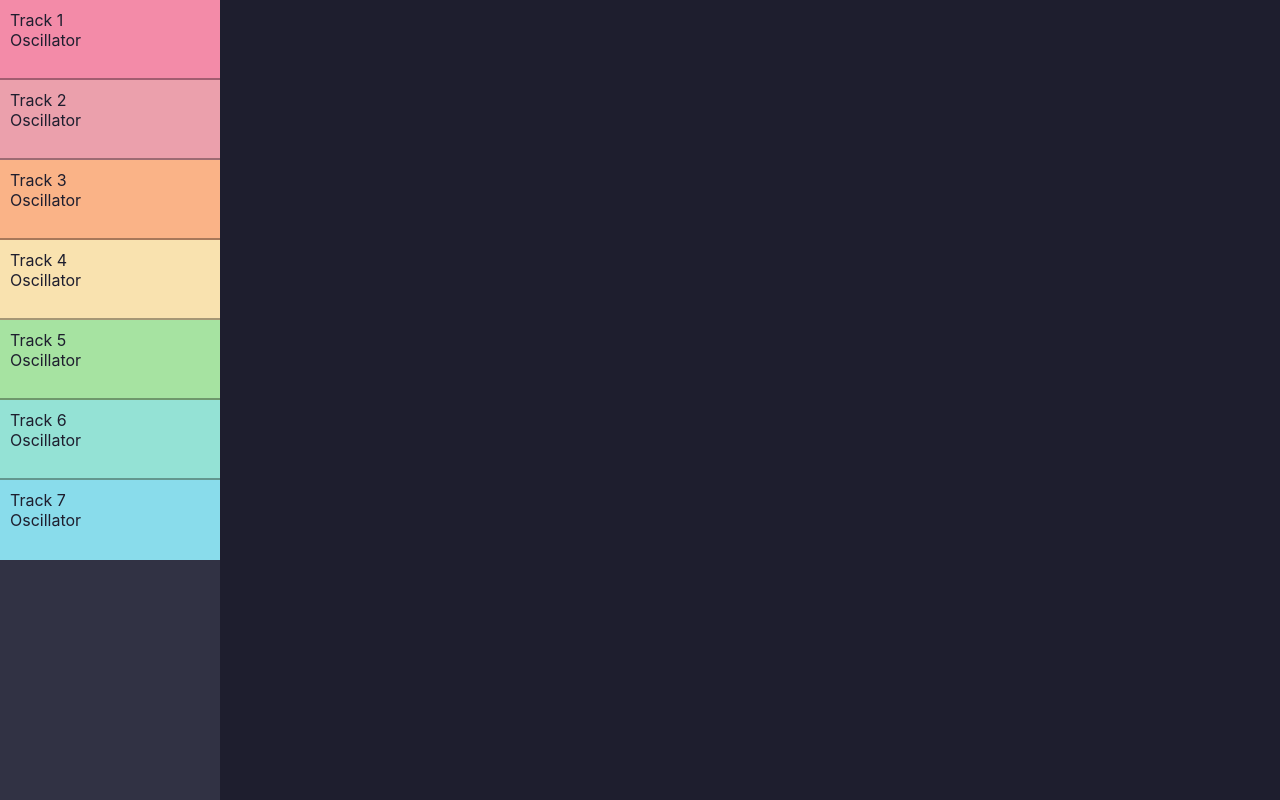
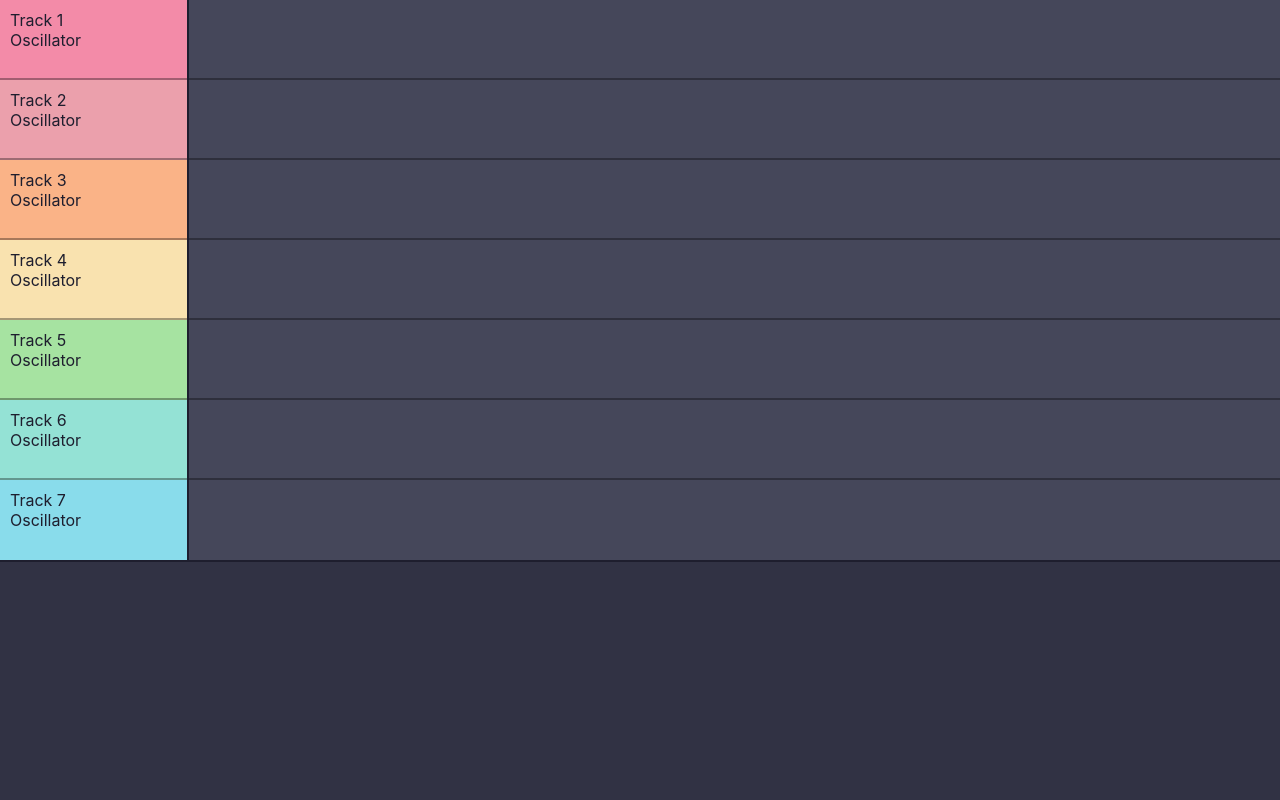
Before and after one commit to J-Meow/topaz, a website built with Vite: page index.html in a window 1280 px wide. Built offline with nearby package versions, Linux system fonts and the light colour scheme.

Commit message:
Overall view area and piano roll space

```diff
--- a/index.html
+++ b/index.html
@@ -7,6 +7,7 @@
     </head>
     <body>
         <div id="main">
+            <div class="flex-row">
                 <div id="tracks">
                     <div class="track">
                         <span>Track 1</span><span>Oscillator</span>
@@ -30,6 +31,17 @@
                         <span>Track 7</span><span>Oscillator</span>
                     </div>
                 </div>
+                <div id="overall">
+                    <div class="track"></div>
+                    <div class="track"></div>
+                    <div class="track"></div>
+                    <div class="track"></div>
+                    <div class="track"></div>
+                    <div class="track"></div>
+                    <div class="track"></div>
+                </div>
+            </div>
+            <div id="pianoroll"></div>
         </div>
         <script type="module" src="/src/main.ts"></script>
     </body>
--- a/src/index.css
+++ b/src/index.css
@@ -3,6 +3,7 @@
     --text: #cdd6f4;
     --mantle: #181825;
     --surface-0: #313244;
+    --surface-1: #45475a;
     --red: #f38ba8;
     --maroon: #eba0ac;
     --peach: #fab387;
@@ -42,18 +43,40 @@ html {
     width: 100vw;
     height: 100vh;
     display: flex;
+    flex-direction: column;
+}
+.flex-row {
+    display: flex;
     flex-direction: row;
+    width: 100%;
+    height: 100%;
+}
+#tracks,
+#overall,
+#pianoroll {
+    background: var(--surface-0);
+    display: flex;
+}
+#tracks,
+#overall {
+    height: 100%;
+    flex-direction: column;
 }
 #tracks {
-    display: flex;
     width: 220px;
-    height: 100%;
-    flex-direction: column;
-    background: var(--surface-0);
+    margin-right: 2px;
+}
+#overall {
+    width: 100%;
 }
 .track {
     width: 100%;
     height: 80px;
+}
+#overall .track {
+    background: var(--surface-1);
+}
+#tracks .track {
     background: var(--red);
     color: var(--base);
     display: flex;
@@ -63,3 +86,8 @@ html {
 .track:not(:last-of-type) {
     border-bottom: 2px solid #0005;
 }
+#pianoroll {
+    width: 100%;
+    height: 50%;
+    margin-top: 2px;
+}
```
Lines whose indentation alone changed are shown as unchanged.
